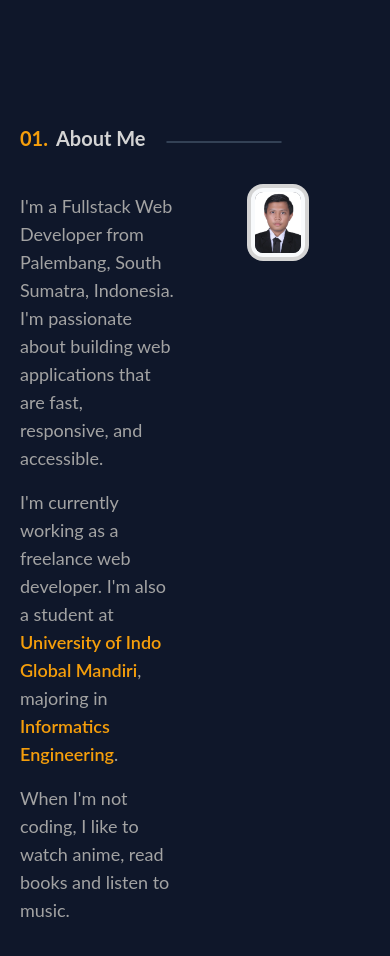
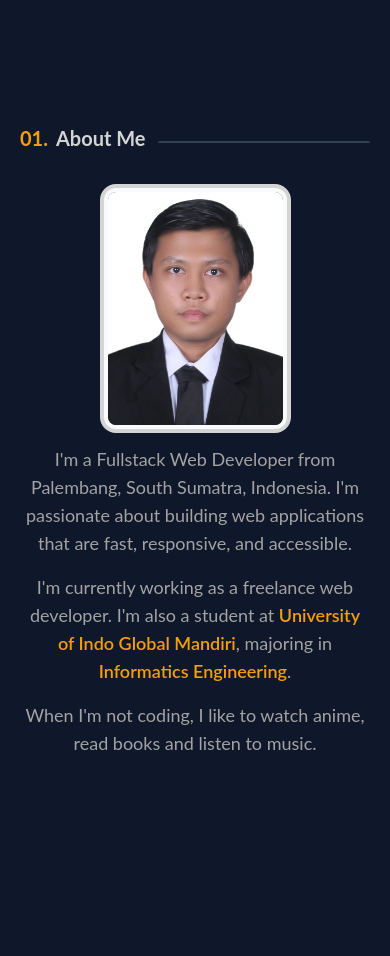
Before and after one commit to bluntswordman/mein-gehirn, a Gatsby site: page / in a window 390 px wide. Shown: the part 800-1756 px from the top of the page. Built offline with nearby package versions, Linux system fonts and the light colour scheme; Gatsby itself is replaced by a stand-in of ours.

Commit message:
fix mobile view about me

```diff
--- a/src/pages/index.tsx
+++ b/src/pages/index.tsx
@@ -1,7 +1,7 @@
-import type { HeadFC, PageProps } from 'gatsby';
-import MainLayout from 'layouts/MainLayout';
-import React from 'react';
-import profile from 'assets/img/profile.webp';
+import type { HeadFC, PageProps } from 'gatsby'
+import MainLayout from 'layouts/MainLayout'
+import React from 'react'
+import profile from 'assets/img/profile.webp'
 
 const IndexPage: React.FC<PageProps> = () => {
   return (
@@ -39,7 +39,7 @@ const IndexPage: React.FC<PageProps> = () => {
         </p>
         <button
           onClick={() => {
-            window.scrollTo({ top: window.innerHeight, behavior: 'smooth' });
+            window.scrollTo({ top: window.innerHeight, behavior: 'smooth' })
           }}
           data-aos="fade-down"
           data-aos-duration="1100"
@@ -52,26 +52,26 @@ const IndexPage: React.FC<PageProps> = () => {
         <div
           data-aos="fade-down"
           data-aos-duration="700"
-          className="flex flex-row items-center justify-start space-x-5 w-full"
+          className="flex flex-row items-center justify-start space-x-3 sm:space-x-5 w-full min-h-fit"
         >
-          <div className="flex flex-row justify-center items-center space-x-2 text-xl select-none">
+          <div className="flex flex-row min-w-fit lg:justify-center items-center space-x-2 text-xl select-none">
             <span className="font-bold text-amber-500">01.</span>
             <h2 className="font-bold text-neutral-300">About Me</h2>
           </div>
-          <span className="w-1/3 border border-slate-700 mt-2 rounded-full" />
+          <span className="w-full lg:w-1/3 border border-slate-700 mt-2 rounded-full" />
         </div>
-        <div className="grid grid-cols-2 w-full min-h-fit gap-10">
+        <div className="w-full min-h-fit flex flex-col-reverse justify-center items-center sm:grid sm:grid-cols-2 sm:gap-7 lg:gap-10 lg:px-28 sm:content-center sm:justify-items-center">
           <div
             data-aos="fade-down"
             data-aos-duration="700"
-            className="flex flex-col items-center space-y-4"
+            className="flex flex-col items-center space-y-4 py-5 sm:py-0"
           >
-            <p className="text-neutral-400 text-lg select-none">
+            <p className="text-neutral-400 text-lg select-none text-center sm:text-justify">
               {`I'm a Fullstack Web Developer from Palembang, South Sumatra,
               Indonesia. I'm passionate about building web applications that are
               fast, responsive, and accessible.`}
             </p>
-            <p className="text-neutral-400 text-lg select-none">
+            <p className="text-neutral-400 text-lg select-none text-center sm:text-justify">
               {`I'm currently working as a freelance web developer. I'm also a
               student at `}
               <a
@@ -93,7 +93,7 @@ const IndexPage: React.FC<PageProps> = () => {
               </a>
               .
             </p>
-            <p className="text-neutral-400 text-lg select-none">
+            <p className="text-neutral-400 text-lg select-none text-center sm:text-justify">
               {`When I'm not coding, I like to watch anime, read books and listen
               to music.`}
             </p>
@@ -101,21 +101,21 @@ const IndexPage: React.FC<PageProps> = () => {
           <div
             data-aos="fade-down"
             data-aos-duration="700"
-            className="flex flex-col items-start pl-10"
+            className="flex flex-col items-center justify-start sm:items-start sm:pl-10 sm:justify-center"
           >
             <img
               src={profile}
-              alt="profile"
-              className="w-[40%] rounded-lg ring-4 transition-all duration-500 ring-neutral-300 hover:ring-amber-500 ring-offset-4 ring-offset-slate-50"
+              alt="foto-profil"
+              className="w-[50%] sm:w-[70%] lg:w-[40%] rounded-lg ring-4 transition-all duration-500 ring-neutral-300 hover:ring-amber-500 ring-offset-4 ring-offset-slate-50"
             />
           </div>
         </div>
       </div>
       <div className="w-full h-screen"></div>
     </MainLayout>
-  );
-};
+  )
+}
 
-export default IndexPage;
+export default IndexPage
 
-export const Head: HeadFC = () => <title>Bedy B Wijaya</title>;
+export const Head: HeadFC = () => <title>Bedy B Wijaya</title>
```
